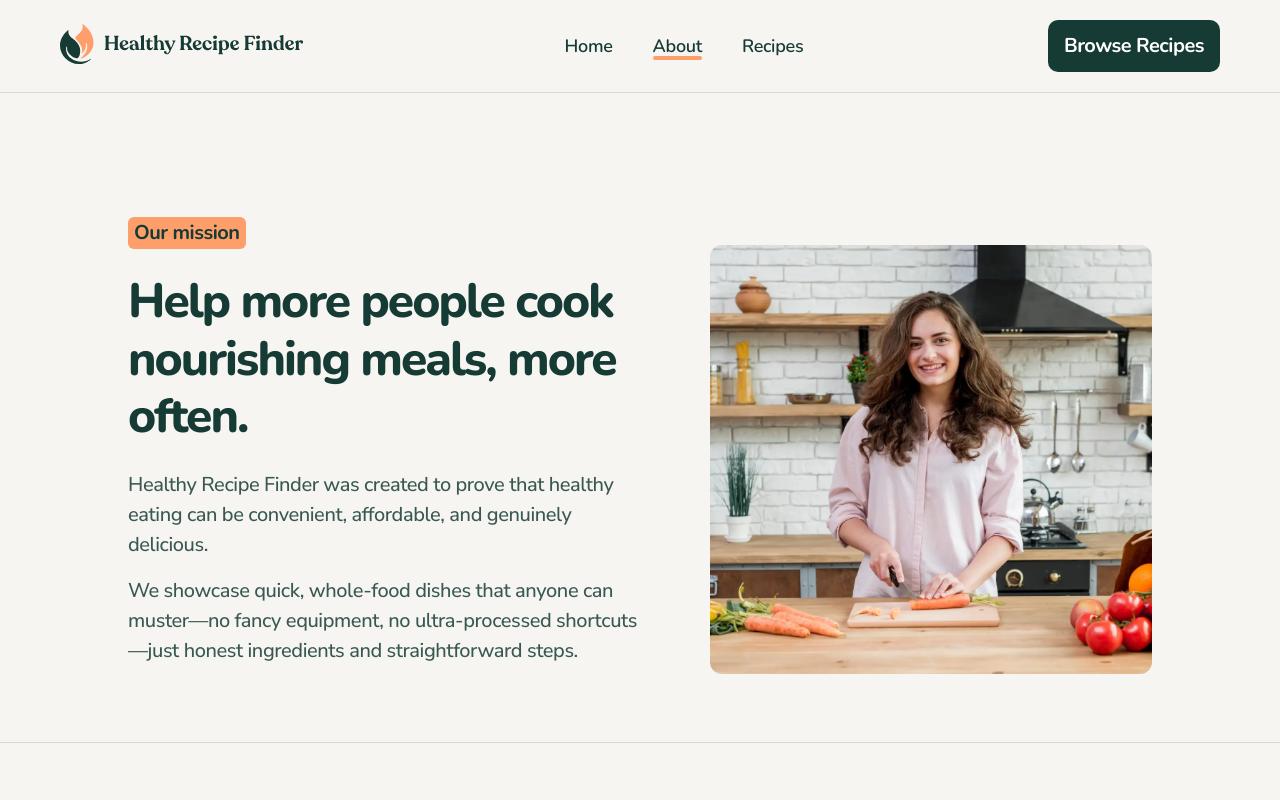
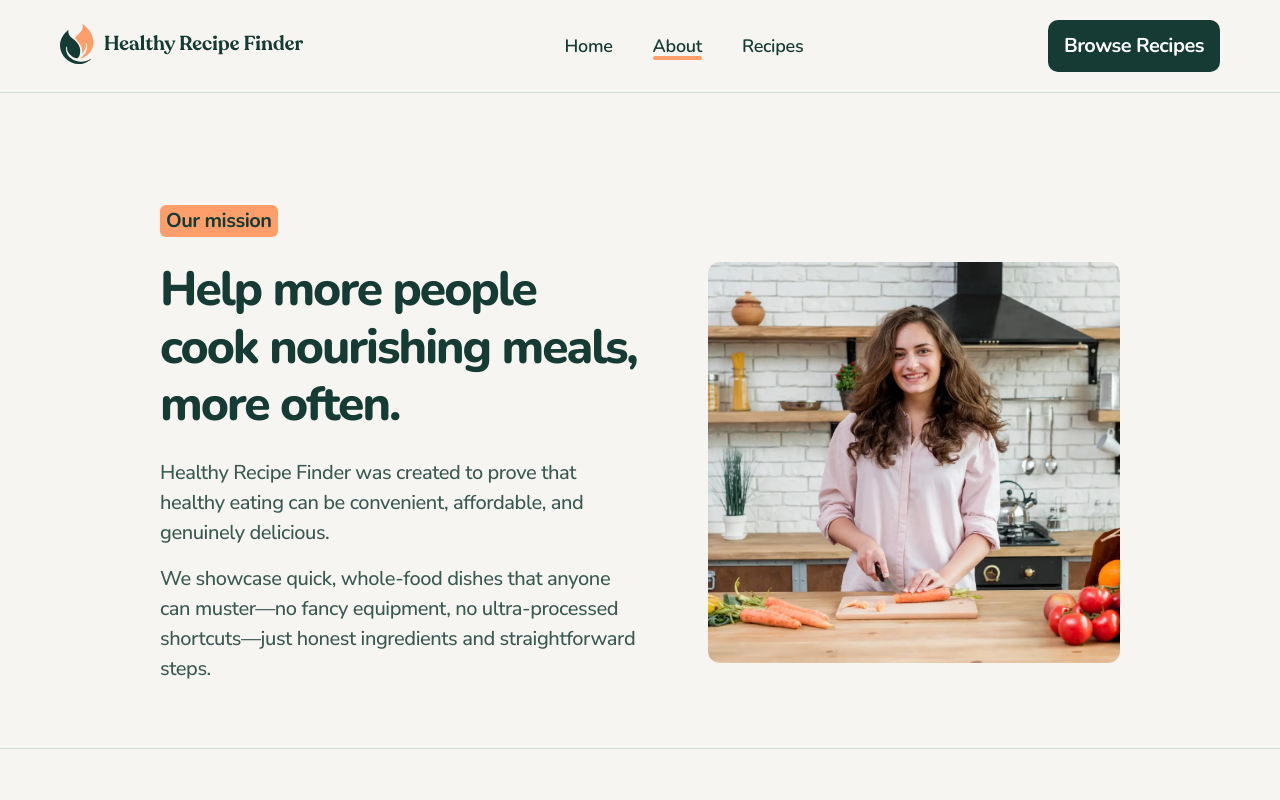
Before and after one commit to maishamir/recipe-finder, a React (Vite) app: page /about in a window 1280 px wide. Shown: the top 800 px of the page. Built offline with nearby package versions, Linux system fonts and the light colour scheme.

Commit message:
remove typo and tweak max width

```diff
--- a/src/components/RecipeCard/RecipeCard.scss
+++ b/src/components/RecipeCard/RecipeCard.scss
@@ -41,7 +41,7 @@
         @include desktop {
             flex: 1;
         }
-    }S
+    }
 
     &__overview {
         margin-top: 0.625rem;
--- a/src/styles/partials/_mixins.scss
+++ b/src/styles/partials/_mixins.scss
@@ -19,7 +19,7 @@
 }
 
 @mixin maxWidthAndCenter {
-    max-width: 80vw;
+    max-width: 75vw;
     margin: 0 auto;
 }
 
```
